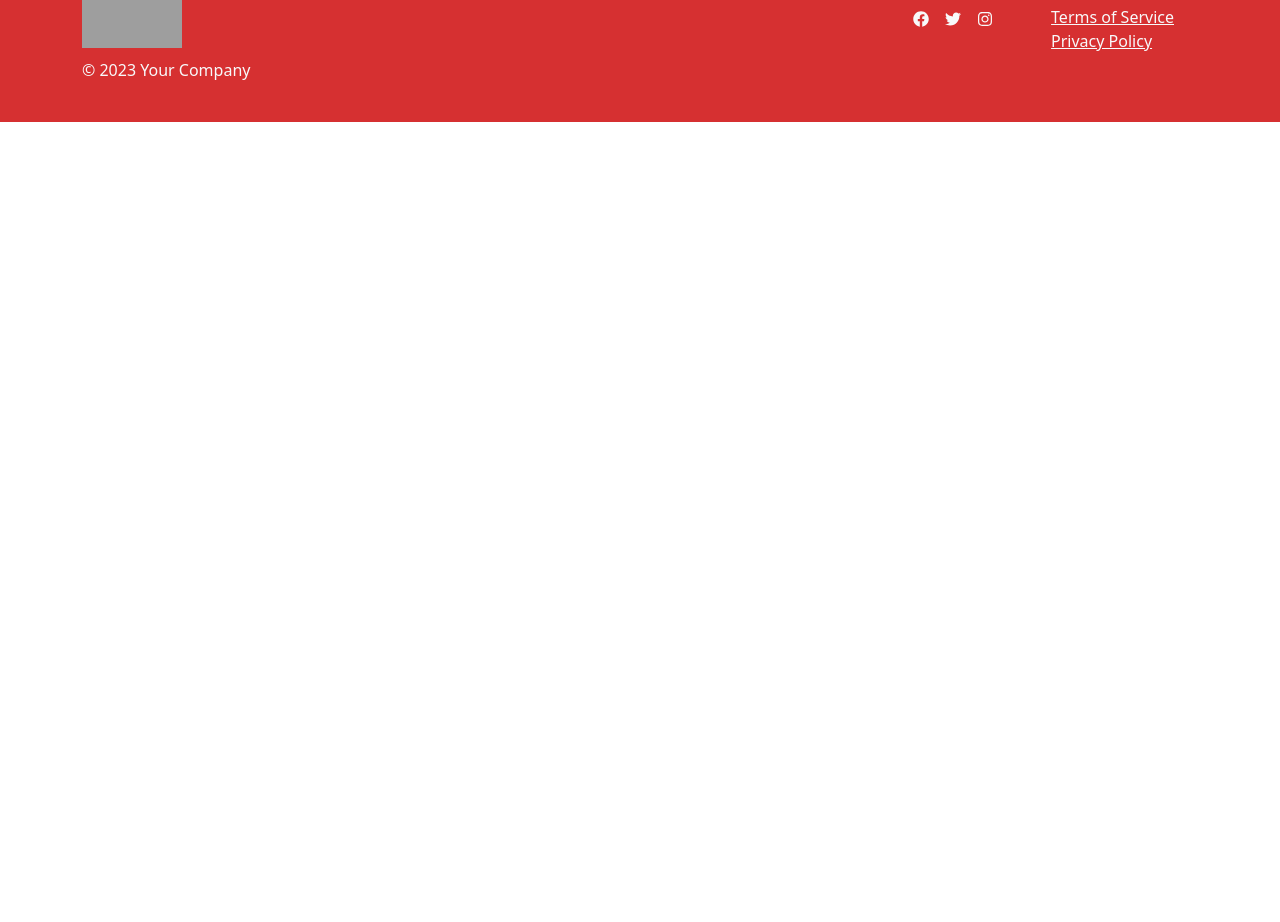
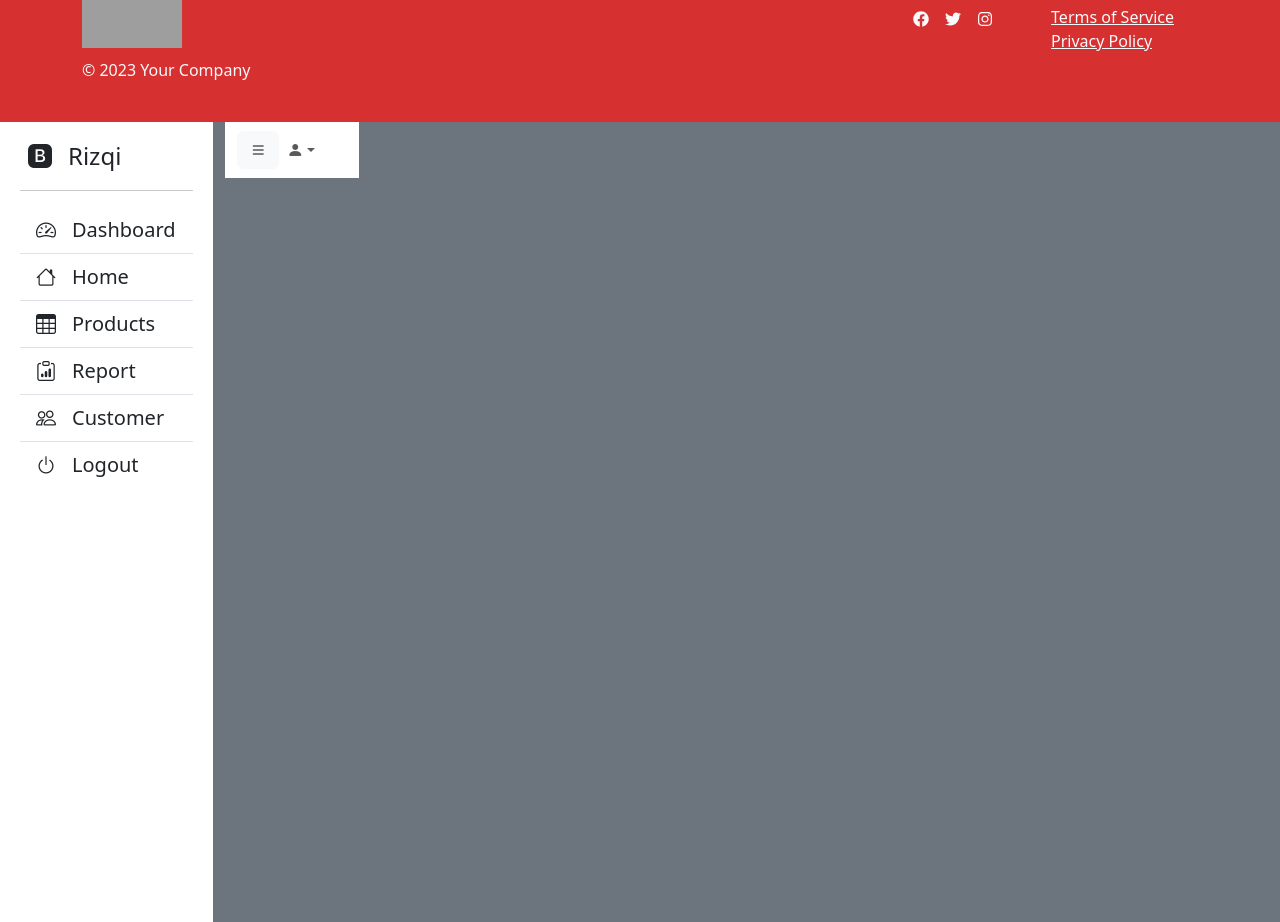
Before and after one commit to Rizqi30/salsa-convection-fe, a React (Vite) app: page / in a window 1280 px wide. Shown: the part 1340-2262 px from the top of the page. Before the commit the page ends 1462 px from the top, so only its background shows below. Built offline with nearby package versions, Linux system fonts and the light colour scheme; no server answers; grey boxes are pictures that could not be loaded.

Commit message:
add new components

```diff
--- a/index.html
+++ b/index.html
@@ -11,6 +11,11 @@
       href="https://fonts.googleapis.com/css2?family=Poppins:wght@400;700&display=swap"
       rel="stylesheet"
     />
+    <script
+      type="text/javascript"
+      src="https://app.stg.midtrans.com/snap/snap.js"
+      data-client-key="SB-Mid-client-7HfSBvuT22NOULxi"
+    ></script>
   </head>
   <body>
     <div id="root"></div>
--- a/package.json
+++ b/package.json
@@ -12,6 +12,7 @@
   "dependencies": {
     "axios": "^1.6.2",
     "bootstrap": "^5.3.2",
+    "bootstrap-icons": "^1.11.2",
     "react": "^18.2.0",
     "react-bootstrap": "^2.9.1",
     "react-dom": "^18.2.0",
--- a/src/App.jsx
+++ b/src/App.jsx
@@ -5,6 +5,7 @@
 import Login from "./components/Login/Login";
 import Register from "./components/Register/Register";
 import "./index.css";
+import Checkout from "./components/Checkout/Checkout";
 
 function App() {
   return (
@@ -16,6 +17,7 @@
         </Route>
         <Route path="/login" element={<Login />} />
         <Route path="/daftar" element={<Register />} />
+        <Route path="/checkout" element={<Checkout />} />
       </Routes>
     </>
   );
--- /dev/null
+++ b/src/components/Admin/Admin.jsx
@@ -0,0 +1,21 @@
+import "bootstrap/dist/css/bootstrap.min.css";
+import "bootstrap-icons/font/bootstrap-icons.css";
+import SideBar from "./SideBar";
+import Home from "./Home";
+
+function Admin() {
+  return (
+    <div className="container-fluid bg-secondary min-vh-100">
+      <div className="row">
+        <div className="col-2 bg-white vh-100">
+          <SideBar />
+        </div>
+        <div className="col-auto">
+          <Home />
+        </div>
+      </div>
+    </div>
+  );
+}
+
+export default Admin;
--- /dev/null
+++ b/src/components/Admin/Home.jsx
@@ -0,0 +1,11 @@
+import Nav from "./Nav";
+
+function Home() {
+  return (
+    <div>
+      <Nav />
+    </div>
+  );
+}
+
+export default Home;
--- /dev/null
+++ b/src/components/Admin/Nav.jsx
@@ -0,0 +1,57 @@
+import React from "react";
+
+function Nav() {
+  return (
+    <nav className="navbar navbar-expand-sm navbar-white bg-white">
+      <div className="container-fluid">
+        <button className="btn btn-light" id="sidebar-toggle">
+          <i className="bi bi-list"></i>
+        </button>
+        <ul className="navbar-nav ms-auto ms-md-0 me-3 me-lg-4">
+          <li className="nav-item dropdown">
+            <a
+              className="nav-link dropdown-toggle"
+              href="#"
+              id="navbarDropdown"
+              role="button"
+              data-bs-toggle="dropdown"
+              aria-expanded="false"
+            >
+              <i className="bi bi-person-fill"></i>
+            </a>
+            <ul
+              className="dropdown-menu dropdown-menu-end"
+              aria-labelledby="navbarDropdown"
+            >
+              <li>
+                <a className="dropdown-item" href="#">
+                  Profile
+                </a>
+              </li>
+              <li>
+                <a className="dropdown-item" href="#">
+                  Settings
+                </a>
+              </li>
+              <li>
+                <hr className="dropdown-divider" />
+              </li>
+              <li>
+                <a className="dropdown-item" href="#">
+                  Logout
+                </a>
+              </li>
+            </ul>
+          </li>
+        </ul>
+      </div>
+    </nav>
+
+    // <nav className='navbar navbar-expand-sm navbar-white bg-white'>
+    //   <i className="navbar-brand bi bi-justify-left"></i>
+
+    // </nav>
+  );
+}
+
+export default Nav;
--- /dev/null
+++ b/src/components/Admin/SideBar.jsx
@@ -0,0 +1,39 @@
+function SideBar() {
+  return (
+    <div className="bg-white sidebar p-2">
+      <div className="m-2">
+        <i className="bi bi-bootstrap-fill me-3 fs-4"></i>
+        <span className="brand-name fs-4">Rizqi</span>
+      </div>
+      <hr className="text-dark" />
+      <div className="list-group list-group-flush">
+        <a className="list-group-item py-2">
+          <i className="bi bi-speedometer2 fs-5 me-3"></i>
+          <span className="fs-5">Dashboard</span>
+        </a>
+        <a className="list-group-item py-2">
+          <i className="bi bi-house fs-5 me-3"></i>
+          <span className="fs-5">Home</span>
+        </a>
+        <a className="list-group-item py-2">
+          <i className="bi bi-table fs-5 me-3"></i>
+          <span className="fs-5">Products</span>
+        </a>
+        <a className="list-group-item py-2">
+          <i className="bi bi-clipboard-data fs-5 me-3"></i>
+          <span className="fs-5">Report</span>
+        </a>
+        <a className="list-group-item py-2">
+          <i className="bi bi-people fs-5 me-3"></i>
+          <span className="fs-5">Customer</span>
+        </a>
+        <a className="list-group-item py-2">
+          <i className="bi bi-power fs-5 me-3"></i>
+          <span className="fs-5">Logout</span>
+        </a>
+      </div>
+    </div>
+  );
+}
+
+export default SideBar;
--- /dev/null
+++ b/src/components/Checkout/Checkout.jsx
@@ -0,0 +1,29 @@
+import axios from "axios";
+import React, { useEffect } from "react";
+
+const MidtransPayment = () => {
+  const handlePayment = async () => {
+    const res = await axios.post("http://127.0.0.1:8000/api/order/", {
+      user_id: 1,
+      quantity: 1,
+      total: 20000,
+      status: "Unpaid",
+    });
+    console.log(res.data.data);
+
+    const snapToken = res.data.data; // Isi dengan snap token yang didapatkan dari server Anda
+
+    window.snap.pay(snapToken);
+  };
+
+  return (
+    <div>
+      <button id="pay-button" onClick={handlePayment}>
+        Pay!
+      </button>
+      <div id="snap-container"></div>
+    </div>
+  );
+};
+
+export default MidtransPayment;
--- a/src/pages/NavbarFooter.jsx
+++ b/src/pages/NavbarFooter.jsx
@@ -2,6 +2,7 @@
 import NavItem from "../components/NavItem/NavItem";
 import Footer from "../components/Footer/Footer";
 import { Outlet } from "react-router-dom";
+import Admin from "../components/Admin/Admin";
 
 const NavbarFooter = () => {
   return (
@@ -9,6 +10,7 @@
       <NavItem />
       <Outlet />
       <Footer />
+      <Admin />
     </>
   );
 };
```
Also changed, not shown: src/components/Admin/style.css (added), 1 other file (tests, documents, lock files or other folders).
